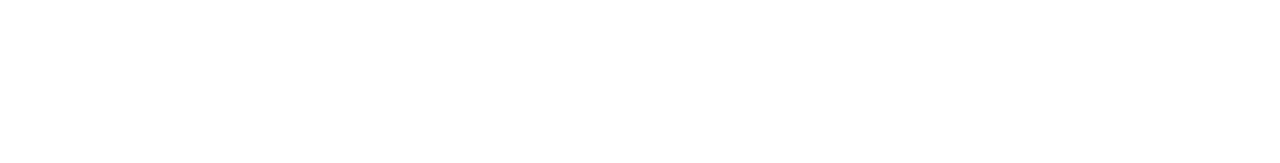
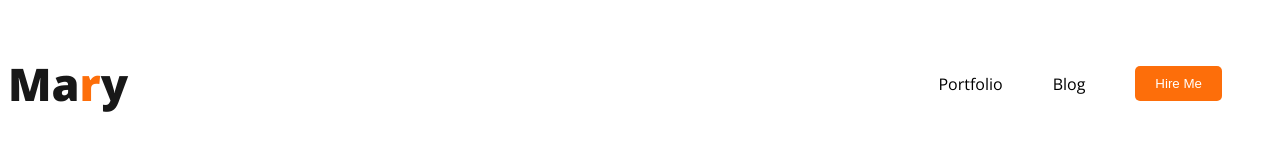
Before and after one commit to Heymaet98/website-portfolio, a plain HTML site: page index.html in a window 1280 px wide. Drawn offline with nearby package versions, Linux system fonts and the light colour scheme.

Commit message:
added navigation bar

```diff
--- a/index.html
+++ b/index.html
@@ -3,9 +3,28 @@
 <head>
     <meta charset="UTF-8">
     <meta name="viewport" content="width=device-width, initial-scale=1.0">
+    <link rel="preconnect" href="https://fonts.googleapis.com">
+    <link rel="preconnect" href="https://fonts.gstatic.com" crossorigin>
+    <link href="https://fonts.googleapis.com/css2?family=Open+Sans:ital,wght@0,300..800;1,300..800&display=swap" rel="stylesheet">
     <title>Portfolio Website</title>
+    <link rel="stylesheet" href="/style/portfolio.css">
 </head>
 <body>
+    <head>
+        <nav>
+            <h3 class="nav-title">Ma<span class="orange">r</span>y</h3>
+            <ul>
+                <li>Portfolio</li>
+                <li>Blog</li>
+                <li><button class="button">Hire Me</button></li>
+            </ul>
+        </nav>
+    </head>
+    <main>
 
+    </main>
+    <footer>
+
+    </footer>
 </body>
 </html>
--- /dev/null
+++ b/style/portfolio.css
@@ -0,0 +1,36 @@
+body{
+    font-family: 'lato',sans-serif;
+    font-family: 'Open Sans', sans-serif;
+}
+nav{
+    display: flex;
+    justify-content: space-between;
+    align-items: center;
+}
+.nav-title{
+    color: #181818;
+    font-size: 45px;
+    font-weight: 800;
+}
+.orange{
+    color: #FD6E0A;
+}
+nav>ul{
+    display: flex;
+    align-items: center;
+}
+nav li{
+    list-style: none;
+    margin-right: 50px;
+}
+nav a{
+    text-decoration: none;
+    color: #474747;
+}
+.button{
+    background-color: #FD6E0A;
+    border: none;
+    border-radius: 5px;
+    padding: 10px 20px;
+    color: white;
+}
```
